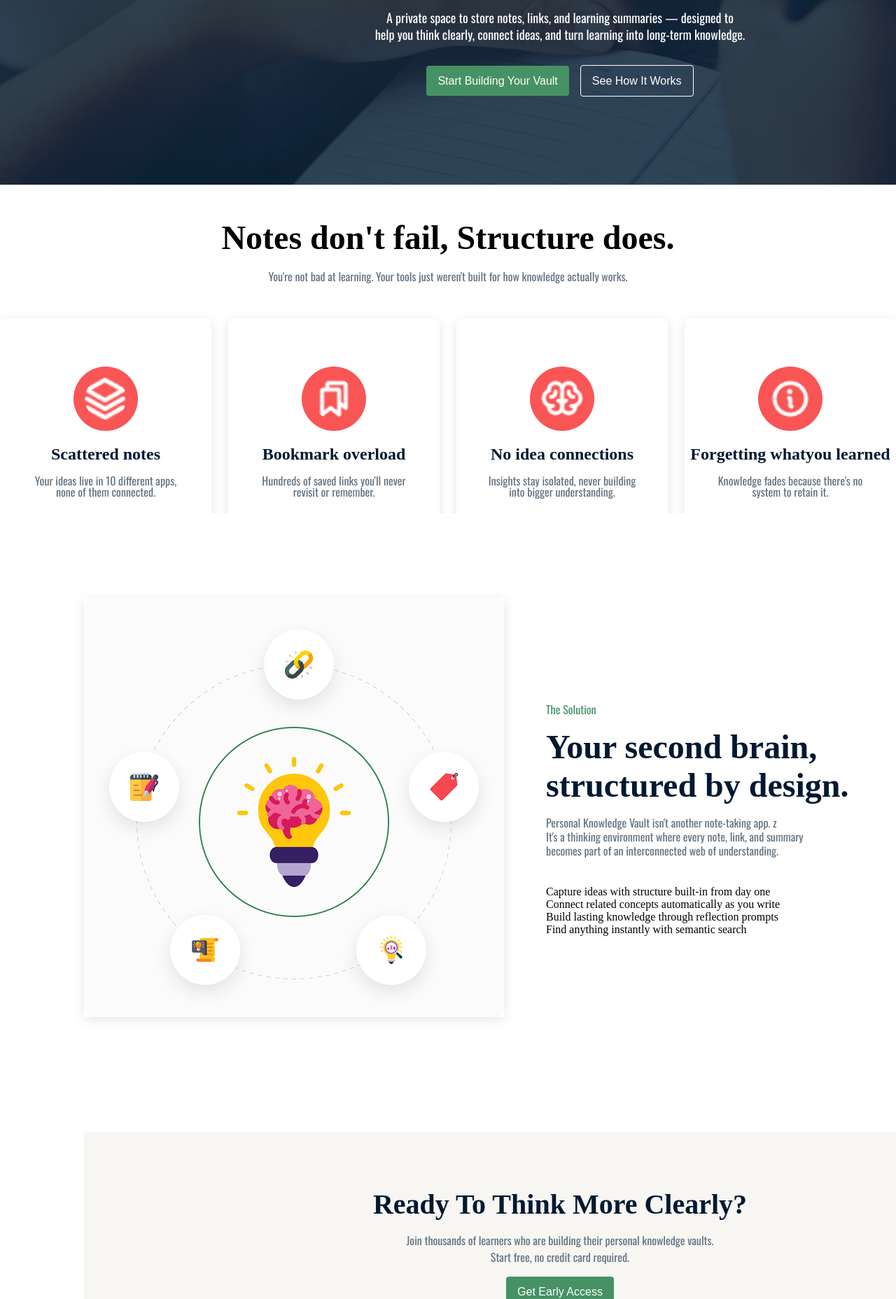
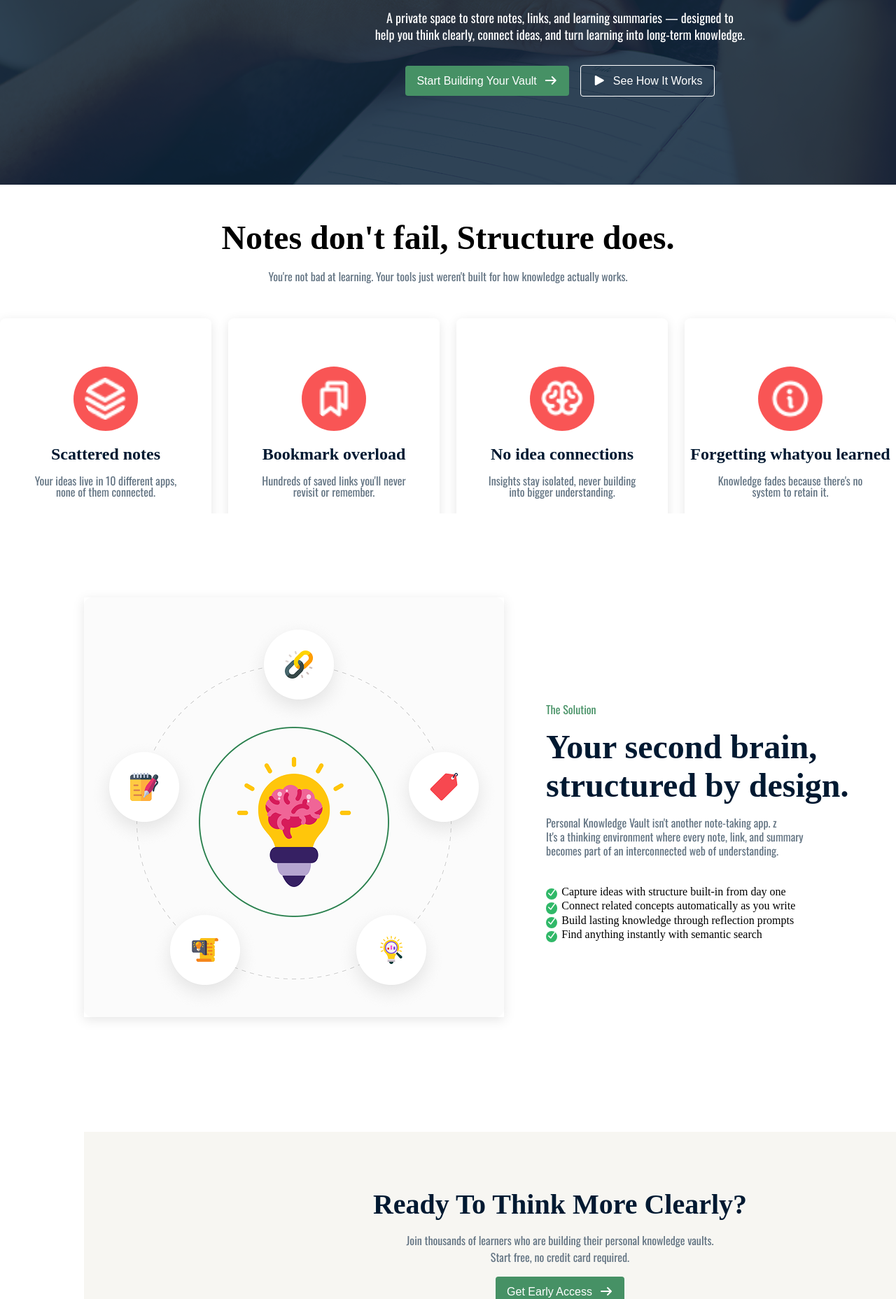
Before and after one commit to shimul811898/B-13-Assinment-no-1, a plain HTML site: page index.html in a window 1280 px wide. Shown: the part 502-2359 px from the top of the page at 70% size. Drawn offline with nearby package versions, Linux system fonts and the light colour scheme.

Commit message:
complete project assinment no-1

```diff
--- a/index.html
+++ b/index.html
@@ -30,8 +30,8 @@
             <p class="pra1">A private space to store notes, links, and learning summaries — designed to<br>
             help you think clearly, connect ideas, and turn learning into long-term knowledge.</p>
             <div class="hero-btn">
-                <button>Start Building Your Vault</button>
-                <button class="hero-btn-child">See How It Works</button>
+                <button>Start Building Your Vault<i class="fa-solid fa-arrow-right" style="margin-left:10px;"></i></button>
+                <button class="hero-btn-child"><i class="fa-solid fa-play"style="margin-right:10px;"></i>See How It Works</button>
             </div>
         </div>
 
@@ -78,10 +78,10 @@
 
              <p class="pra-2">Personal Knowledge Vault isn't another note-taking app. z <br> It's a thinking environment where every note, link, and summary <br> becomes part of an interconnected web of understanding.</p>
              <div class="pra-3">
-                <p>Capture ideas with structure built-in from day one</p>
-                <p>Connect related concepts automatically as you write</p>
-                <p>Build lasting knowledge through reflection prompts</p>
-                <p>Find anything instantly with semantic search</p>
+                <p><i class="fa-solid fa-check"></i>Capture ideas with structure built-in from day one</p>
+                <p><i class="fa-solid fa-check"></i>Connect related concepts automatically as you write</p>
+                <p><i class="fa-solid fa-check"></i>Build lasting knowledge through reflection prompts</p>
+                <p><i class="fa-solid fa-check"></i>Find anything instantly with semantic search</p>
              </div>
 
         </div>
@@ -92,23 +92,28 @@
     <section class="hero-access">
         <h2>Ready To Think More Clearly?</h2>
         <p>Join thousands of learners who are building their personal knowledge vaults.<br>Start free, no credit card required.</p>
-        <button>Get Early Access</button>
+        <button>Get Early Access<i class="fa-solid fa-arrow-right" style="margin-left:10px;"></i></button>
         <p>Free during early access • No credit card needed</p>
     </section>
 
     <footer>
-        <div>
+        <div class="footer-main">
+            <div class="footer-content">
              <img src="assets/logo-footer.png" alt="">
         </div>
-        <div>
+        <div class="footer-info">
             <p>Social Links</p>
             <div class="Social.link">
                 <img src="assets/linkedin.png" alt="">
                 <img src="assets/instagram.png" alt="">
                 <img src="assets/fb.png" alt="">
             </div>
+        </div>
 
         </div>
+        <hr style="margin: -30px 120px 30px 120px; color: #E5E7EB;height: -10px;">
+         <p class="footer-copyrightlink">© 2026 Personal Knowledge Vault. All rights reserved.</p>
+
     </footer>
 
 
--- a/style.css
+++ b/style.css
@@ -26,6 +26,10 @@ header ul li a{
     text-decoration: none;
     color:#000000;
 }
+header ul li a:hover{
+    background-color: #627382;
+}
+
 header button{
     font-size: 16px;
     font-style: bold;
@@ -36,6 +40,8 @@ header button{
     border-style: none;
     border-radius: 4px;
 }
+
+
 .hero-section{
     background-image:url(assets/hero-bg.png);
     background-repeat: no-repeat;
@@ -98,9 +104,10 @@ header button{
     color: #FFFFFF;
     border-style: none;
     border-radius: 4px;
-
-
-
+}
+.hero-section .hero-content .hero-btn button:hover{
+     cursor: pointer;
+    background-color: #30B868;
 }
 .hero-section .hero-content .hero-btn .hero-btn-child{
     font-size: 16px;
@@ -111,7 +118,10 @@ header button{
     border-radius: 4px;
     border: 1px solid #FFFFFF;
 }
-
+.hero-section .hero-content .hero-btn .hero-btn-child:hover{
+    cursor: pointer;
+    background-color: #30B868;
+}
 .hero-notos{
     background-color: #FFFFFF;
     text-align: center;
@@ -226,6 +236,21 @@ header button{
     font-family: "Oswald", sans-serif;
     font-style:normal;
 }
+.hero-lern-second i{
+    height: 16.25px;
+    width: 16.25px;
+    background-color:#30B868;
+    border-radius: 50%;
+    color:#FFFFFF;
+    font-size: 12px;
+    text-align: center;
+    justify-items: center;
+    margin-right: 6px;
+
+
+
+
+}
 .hero-access{
     background-color:#F7F6F2;
     text-align: center;
@@ -259,3 +284,44 @@ header button{
     border-style: none;
     border-radius: 4px;
 }
+
+footer{
+    margin-top:1298px;
+    background-color: #001931;
+    width: 1600px;
+    height: 328px;
+
+}
+
+footer .footer-main{
+    display: flex;
+    /* justify-content: space-around; */
+    gap: 850px;
+
+}
+
+
+
+footer p{
+    color: #FFFFFF;
+    margin-bottom: 16px;
+
+}
+
+.footer-content, .footer-info {
+    margin: 120px 120px 100px 120px;
+}
+footer .footer-copyrightlink{
+  text-align: center;
+
+  font-size: 16px;
+  color: #FAFAFA;
+  line-height: 24px;
+  font-family: "Oswald", sans-serif;
+
+}
+
+body button:hover{
+    cursor: pointer;
+    background-color: #30B868;
+}
```
